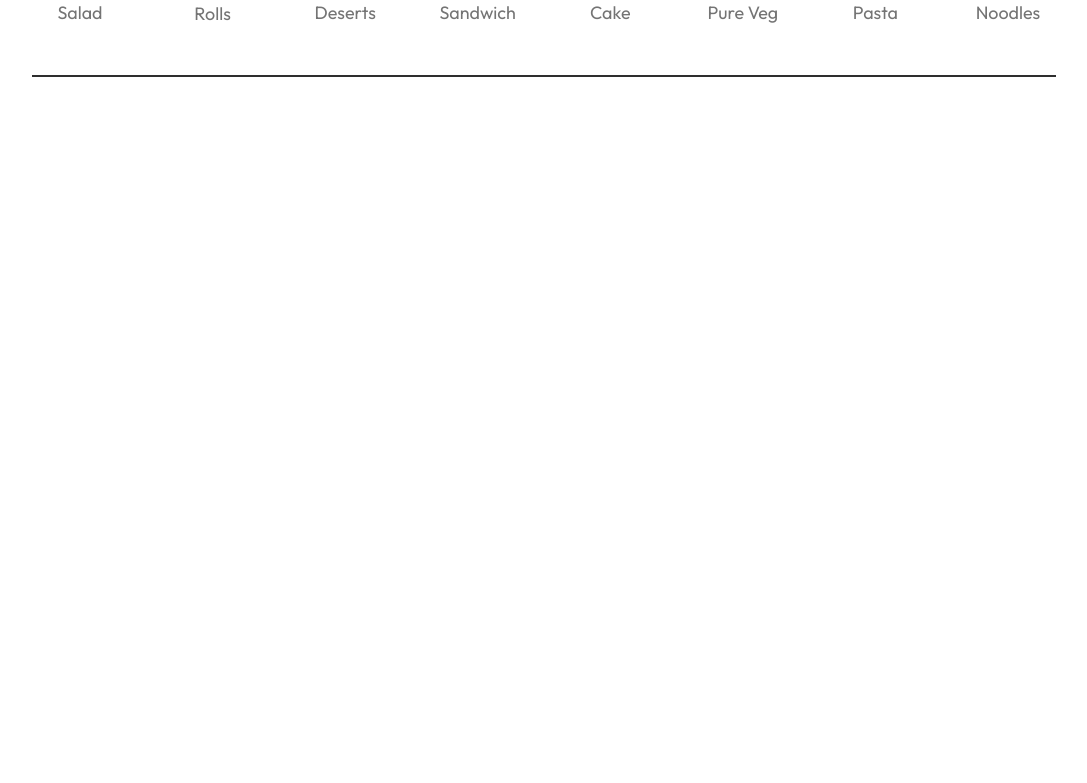
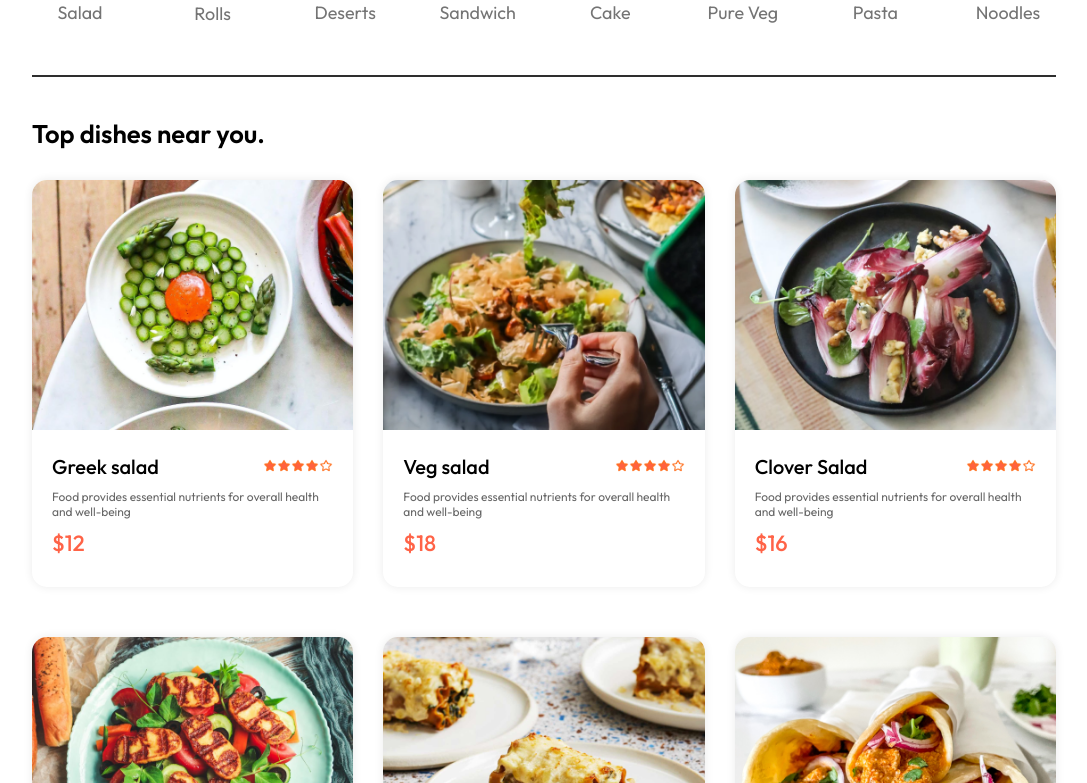
Before and after one commit to PrabinKumarNayak/Project, a React (Vite) app in the folder food-app/frontend/: page / in a window 1280 px wide. Shown: the part 797-1580 px from the top of the page, without its empty margins (96-1183 px from the left). Before the commit the page ends 884 px from the top, so only its background shows below. Built offline with nearby package versions, Linux system fonts and the light colour scheme.

Commit message:
food app context setup complete

```diff
--- a/food-app/frontend/src/Pages/Home/Home.jsx
+++ b/food-app/frontend/src/Pages/Home/Home.jsx
@@ -2,12 +2,14 @@
 import ExploreMenu from "../../components/ExploreMenu/ExploreMenu"
 import Header from "../../components/Header/Header"
 import "./Home.css"
+import FoodDisplay from "../../components/FoodDisplay/FoodDisplay"
 export default function Home(){
     const[category,setCategory] = useState("All")
     return(
        <div>
         <Header/>
         <ExploreMenu category={category} setCategory={setCategory} />
+        <FoodDisplay/>
        </div>
     )
 }
--- /dev/null
+++ b/food-app/frontend/src/components/FoodDisplay/FoodDisplay.css
@@ -0,0 +1,14 @@
+.food-display{
+    margin-top: 30px;
+}
+.food-display h2{
+    font-size: max(2vw,24px);
+    font-weight: 600;
+}
+.food-display-list{
+    display: grid;
+    grid-template-columns: repeat(auto-fill,minmax(240px,1fr));
+    margin-top: 30px;
+    gap: 30px;
+    row-gap: 50px;
+}
--- /dev/null
+++ b/food-app/frontend/src/components/FoodDisplay/FoodDisplay.jsx
@@ -0,0 +1,27 @@
+import { useContext } from "react";
+import "./FoodDisplay.css";
+import { StoreContext } from "../../context/StoreContext";
+import FoodItem from "../FoodItem/FoodItem";
+
+export default function FoodDisplay() {
+  const { food_list } = useContext(StoreContext);
+  return (
+    <div className="food-display" id="food-display">
+      <h2>Top dishes near you.</h2>
+      <div className="food-display-list">
+        {food_list.map((item, index) => {
+          return (
+            <FoodItem
+              key={index}
+              id={item._id}
+              name={item.name}
+              price={item.price}
+              description={item.description}
+              image={item.image}
+            />
+          );
+        })}
+      </div>
+    </div>
+  );
+}
--- /dev/null
+++ b/food-app/frontend/src/components/FoodItem/FoodItem.css
@@ -0,0 +1,38 @@
+.food-item {
+  width: 100%;
+  margin: auto;
+  border-radius: 15px;
+  box-shadow: 0px 0px 10px #00000015;
+  transition: 0.3s;
+  animation: fadeIn 1ms;
+}
+.food-item-image {
+  width: 100%;
+  border-radius: 15px 15px 0px 0px;
+}
+.food-item-info {
+  padding: 20px;
+}
+.food-item-name-rating {
+  display: flex;
+  justify-content: space-between;
+  align-items: center;
+  margin-bottom: 10px;
+}
+.food-item-name-rating p {
+  font-size: 20px;
+  font-weight: 500;
+}
+.food-item-name-rating img {
+  width: 70px;
+}
+.food-item-desc {
+  color: #676767;
+  font-size: 12px;
+}
+.food-item-price {
+  color: tomato;
+  font-size: 22px;
+  font-weight: 500;
+  margin: 10px 0px;
+}
--- /dev/null
+++ b/food-app/frontend/src/components/FoodItem/FoodItem.jsx
@@ -0,0 +1,19 @@
+import { assets } from "../../assets/Assets"
+import "./FoodItem.css"
+export default function FoodItem({id,name,price,description,image}){
+    return(
+        <div className="food-item">
+            <div className="food-item-img-container">
+                <img src={image} alt="" className="food-item-image" />
+            </div>
+            <div className="food-item-info">
+                <div className="food-item-name-rating">
+                    <p>{name}</p>
+                    <img src={assets.rating_starts} alt="" />
+                </div>
+                <p className="food-item-desc">{description}</p>
+                <p className="food-item-price">${price}</p>
+            </div>
+        </div>
+    )
+}
```
